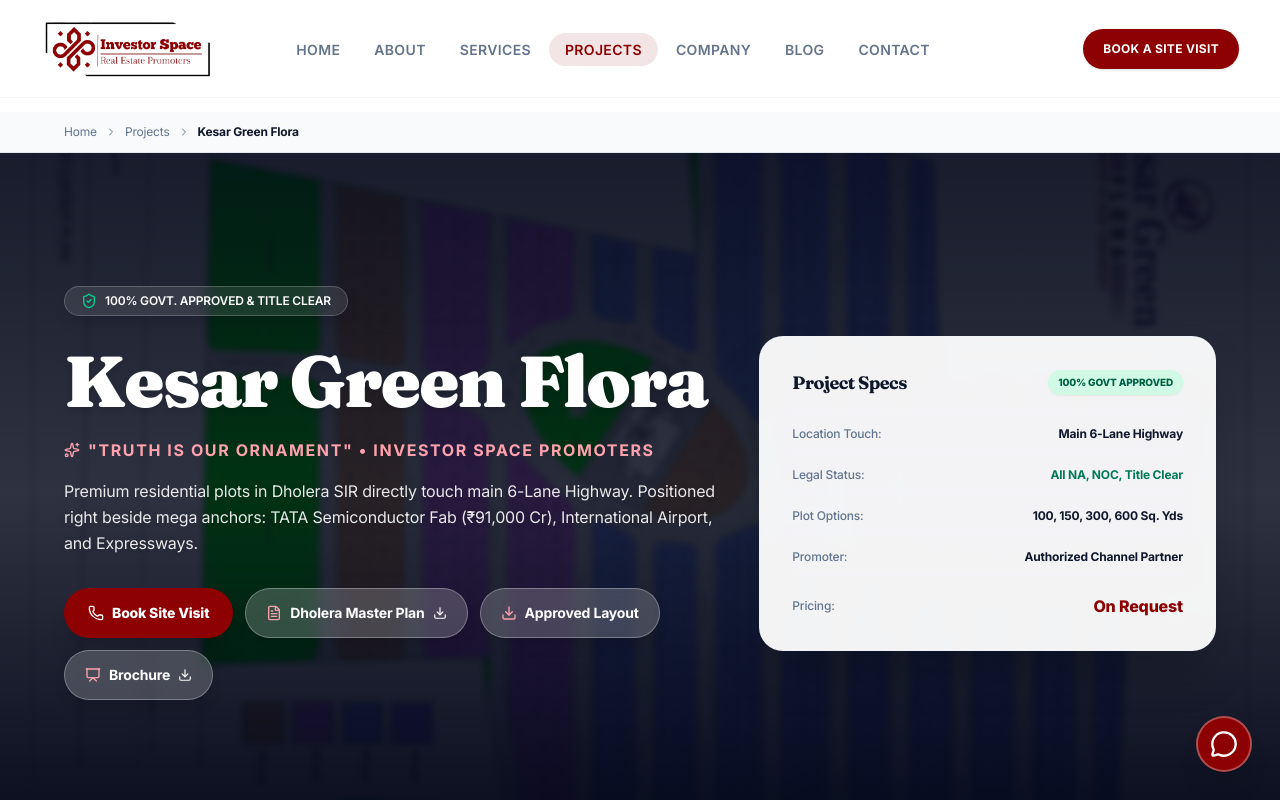
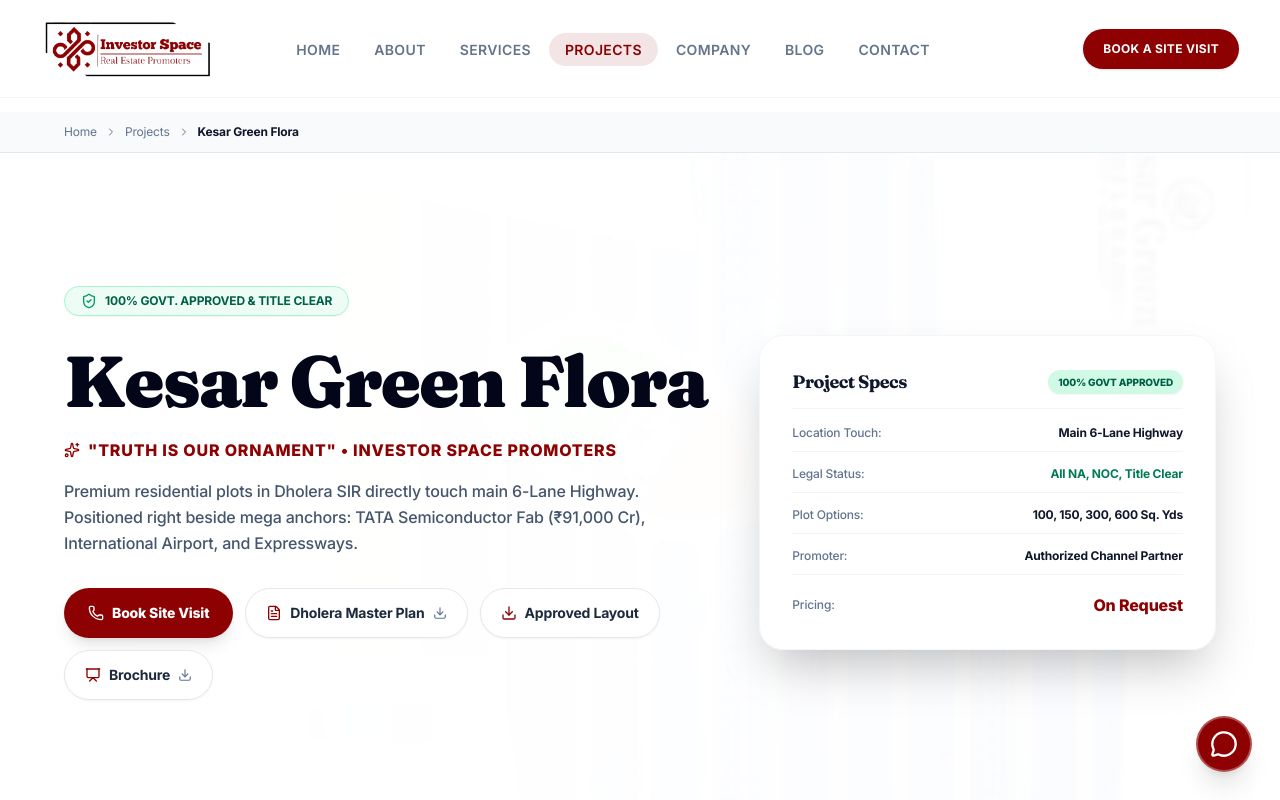
Before and after one commit to vishal9958/investorspace, a Next.js app: page /projects/kesar-green-flora in a window 1280 px wide. Shown: the top 800 px of the page. Built offline with nearby package versions, Linux system fonts and the light colour scheme.

Commit message:
Update Kesar Green Flora: light theme hero and accurate road-level Google Map pin

```diff
--- a/src/app/projects/kesar-green-flora/page.tsx
+++ b/src/app/projects/kesar-green-flora/page.tsx
@@ -89,8 +89,8 @@
 
     const plotSizes = ["100 Sq. Yards", "150 Sq. Yards", "300 Sq. Yards", "600 Sq. Yards"];
 
-    // Exact Google Maps Directions URL pointing to exact plot coordinates (22.44075, 72.132611)
-    const exactGoogleMapUrl = "https://www.google.com/maps/dir/?api=1&destination=22.44075,72.132611";
+    // Exact Google Maps Directions URL pointing to main 6-Lane highway road coordinates (22.4421, 72.132611)
+    const exactGoogleMapUrl = "https://www.google.com/maps/dir/?api=1&destination=22.4421,72.132611";
 
     // Animation Variants
     const fadeInUp = {
@@ -123,15 +123,15 @@
                     </div>
                 </div>
 
-                {/* HERO SECTION WITH ANIMATED SLIDESHOW BACKGROUND */}
-                <section className="relative min-h-[600px] lg:min-h-[680px] flex items-center justify-center overflow-hidden bg-slate-950 text-white px-6 sm:px-10 lg:px-16">
-                    {/* Animated Crossfading Slide Background */}
+                {/* HERO SECTION WITH ANIMATED SLIDESHOW BACKGROUND (LIGHT THEME) */}
+                <section className="relative min-h-[600px] lg:min-h-[680px] flex items-center justify-center overflow-hidden bg-gradient-to-b from-slate-50 via-white to-slate-50 text-slate-900 px-6 sm:px-10 lg:px-16 border-b border-slate-200/80">
+                    {/* Animated Crossfading Slide Background with Soft Light Overlay */}
                     <div className="absolute inset-0 overflow-hidden pointer-events-none">
                         <AnimatePresence mode="popLayout">
                             <motion.div
                                 key={currentSlide}
                                 initial={{ opacity: 0, scale: 1.08 }}
-                                animate={{ opacity: 1, scale: 1 }}
+                                animate={{ opacity: 0.28, scale: 1 }}
                                 exit={{ opacity: 0 }}
                                 transition={{ duration: 1.4, ease: "easeInOut" }}
                                 className="absolute inset-0 bg-cover bg-center"
@@ -139,9 +139,9 @@
                             />
                         </AnimatePresence>
 
-                        {/* Luxury Dark Glass Overlay & Subtle Blur for Crisp Text Contrast */}
-                        <div className="absolute inset-0 bg-slate-950/70 backdrop-blur-[3px]"></div>
-                        <div className="absolute inset-0 bg-gradient-to-t from-slate-950/90 via-slate-950/40 to-slate-950/70"></div>
+                        {/* Light Translucent Overlay for High-Contrast, Crystal-Clear Dark Text */}
+                        <div className="absolute inset-0 bg-white/70 backdrop-blur-[2px]"></div>
+                        <div className="absolute inset-0 bg-gradient-to-r from-white via-white/85 to-white/60"></div>
                     </div>
 
                     {/* Slide Indicator Dots */}
@@ -155,7 +155,7 @@
                                 className={`transition-all duration-300 rounded-full ${
                                     idx === currentSlide
                                         ? "w-7 h-2 bg-[#8D0102]"
-                                        : "w-2 h-2 bg-white/40 hover:bg-white/70"
+                                        : "w-2 h-2 bg-slate-300 hover:bg-slate-400"
                                 }`}
                             />
                         ))}
@@ -170,28 +170,28 @@
                         >
                             <motion.div
                                 variants={fadeInUp}
-                                className="inline-flex items-center gap-2 rounded-full border border-white/20 bg-white/10 px-4 py-1.5 text-xs font-semibold text-white backdrop-blur mb-5 shadow-lg"
+                                className="inline-flex items-center gap-2 rounded-full border border-emerald-200 bg-emerald-50/90 px-4 py-1.5 text-xs font-bold text-emerald-800 backdrop-blur mb-5 shadow-xs"
                             >
-                                <ShieldCheck className="size-4 text-emerald-400" /> 100% GOVT. APPROVED & TITLE CLEAR
+                                <ShieldCheck className="size-4 text-emerald-600" /> 100% GOVT. APPROVED & TITLE CLEAR
                             </motion.div>
 
                             <motion.h1
                                 variants={fadeInUp}
-                                className="font-display text-4xl sm:text-6xl lg:text-7xl font-black text-white tracking-tight leading-tight drop-shadow-md"
+                                className="font-display text-4xl sm:text-6xl lg:text-7xl font-black text-slate-950 tracking-tight leading-tight"
                             >
                                 Kesar Green Flora
                             </motion.h1>
 
                             <motion.p
                                 variants={fadeInUp}
-                                className="mt-3 text-sm sm:text-base text-rose-300 font-bold uppercase tracking-widest flex items-center gap-2"
+                                className="mt-3 text-sm sm:text-base text-[#8D0102] font-black uppercase tracking-wider flex items-center gap-2"
                             >
-                                <Sparkles className="size-4 text-rose-300 inline" /> &quot;Truth Is Our Ornament&quot; • Investor Space Promoters
+                                <Sparkles className="size-4 text-[#8D0102] inline" /> &quot;Truth Is Our Ornament&quot; • Investor Space Promoters
                             </motion.p>
 
                             <motion.p
                                 variants={fadeInUp}
-                                className="mt-4 text-xs sm:text-base text-white/90 leading-relaxed max-w-2xl drop-shadow"
+                                className="mt-4 text-xs sm:text-base text-slate-600 font-medium leading-relaxed max-w-2xl"
                             >
                                 Premium residential plots in Dholera SIR directly touch main 6-Lane Highway. Positioned right beside mega anchors: TATA Semiconductor Fab (₹91,000 Cr), International Airport, and Expressways.
                             </motion.p>
@@ -202,7 +202,7 @@
                                     whileHover={{ scale: 1.03 }}
                                     whileTap={{ scale: 0.97 }}
                                     href="tel:+919818581518"
-                                    className="inline-flex items-center gap-2 rounded-full bg-[#8D0102] px-6 py-3.5 text-xs sm:text-sm font-extrabold text-white shadow-xl hover:bg-[#a80203] transition-colors"
+                                    className="inline-flex items-center gap-2 rounded-full bg-[#8D0102] px-6 py-3.5 text-xs sm:text-sm font-extrabold text-white shadow-lg hover:bg-[#a80203] transition-colors"
                                 >
                                     <Phone className="size-4" /> Book Site Visit
                                 </motion.a>
@@ -214,9 +214,9 @@
                                     download="Dholera Master Plan.pdf"
                                     target="_blank"
                                     rel="noopener noreferrer"
-                                    className="inline-flex items-center gap-2 rounded-full border border-white/30 bg-white/20 px-5 py-3.5 text-xs sm:text-sm font-bold text-white backdrop-blur hover:bg-white/30 transition-colors shadow-lg"
+                                    className="inline-flex items-center gap-2 rounded-full border border-slate-200 bg-white px-5 py-3.5 text-xs sm:text-sm font-bold text-slate-800 hover:bg-slate-50 hover:border-slate-300 transition-colors shadow-xs"
                                 >
-                                    <FileText className="size-4 text-rose-300" /> Dholera Master Plan <Download className="size-3.5" />
+                                    <FileText className="size-4 text-[#8D0102]" /> Dholera Master Plan <Download className="size-3.5 text-slate-500" />
                                 </motion.a>
 
                                 <motion.a
@@ -226,9 +226,9 @@
                                     download="Approved Layout.pdf"
                                     target="_blank"
                                     rel="noopener noreferrer"
-                                    className="inline-flex items-center gap-2 rounded-full border border-white/30 bg-white/20 px-5 py-3.5 text-xs sm:text-sm font-bold text-white backdrop-blur hover:bg-white/30 transition-colors shadow-lg"
+                                    className="inline-flex items-center gap-2 rounded-full border border-slate-200 bg-white px-5 py-3.5 text-xs sm:text-sm font-bold text-slate-800 hover:bg-slate-50 hover:border-slate-300 transition-colors shadow-xs"
                                 >
-                                    <Download className="size-4 text-rose-300" /> Approved Layout
+                                    <Download className="size-4 text-[#8D0102]" /> Approved Layout
                                 </motion.a>
 
                                 <motion.a
@@ -238,9 +238,9 @@
                                     download="Brochure.pptx"
                                     target="_blank"
                                     rel="noopener noreferrer"
-                                    className="inline-flex items-center gap-2 rounded-full border border-white/30 bg-white/20 px-5 py-3.5 text-xs sm:text-sm font-bold text-white backdrop-blur hover:bg-white/30 transition-colors shadow-lg"
+                                    className="inline-flex items-center gap-2 rounded-full border border-slate-200 bg-white px-5 py-3.5 text-xs sm:text-sm font-bold text-slate-800 hover:bg-slate-50 hover:border-slate-300 transition-colors shadow-xs"
                                 >
-                                    <Presentation className="size-4 text-rose-300" /> Brochure <Download className="size-3.5" />
+                                    <Presentation className="size-4 text-[#8D0102]" /> Brochure <Download className="size-3.5 text-slate-500" />
                                 </motion.a>
                             </motion.div>
                         </motion.div>
@@ -571,7 +571,7 @@
                                             <MapPin className="size-4 text-[#8D0102] shrink-0 mt-0.5" />
                                             <div>
                                                 <span className="font-bold text-slate-900 block">Exact Plot Pinpoint:</span>
-                                                <span className="text-slate-600 font-medium text-[11px]">Kesar Green Flora, Dholera SIR, Main 6-Lane Highway, Gujarat — 22°26&apos;26.7&quot;N 72°07&apos;57.4&quot;E</span>
+                                                <span className="text-slate-600 font-medium text-[11px]">Kesar Green Flora, Dholera SIR, Main 6-Lane Highway, Gujarat — 22°26&apos;31.6&quot;N 72°07&apos;57.4&quot;E</span>
                                             </div>
                                         </div>
 
@@ -622,7 +622,7 @@
                                 <div className="relative w-full h-[360px] sm:h-[440px] rounded-2xl overflow-hidden bg-slate-100">
                                     <iframe
                                         title="Kesar Green Flora Exact Map Location"
-                                        src="https://www.google.com/maps/embed?pb=!1m17!1m12!1m3!1d3687.688427498016!2d72.13261109999999!3d22.44075!2m3!1f0!2f0!3f0!3m2!1i1024!2i768!4f13.1!3m2!1m1!2zMjLCsDI2JzI2LjciTiA3MsKwMDcnNTcuNCJF!5e0!3m2!1sen!2sin!4v1792152761387!5m2!1sen!2sin"
+                                        src="https://www.google.com/maps/embed?pb=!1m17!1m12!1m3!1d14500.0!2d72.132611!3d22.4421!2m3!1f0!2f0!3f0!3m2!1i1024!2i768!4f13.1!3m2!1m1!2zMjLCsDI2JzMxLjYiTiA3MsKwMDcnNTcuNCJF!5e0!3m2!1sen!2sin!4v1792152761387!5m2!1sen!2sin"
                                         width="100%"
                                         height="100%"
                                         style={{ border: 0 }}
```
